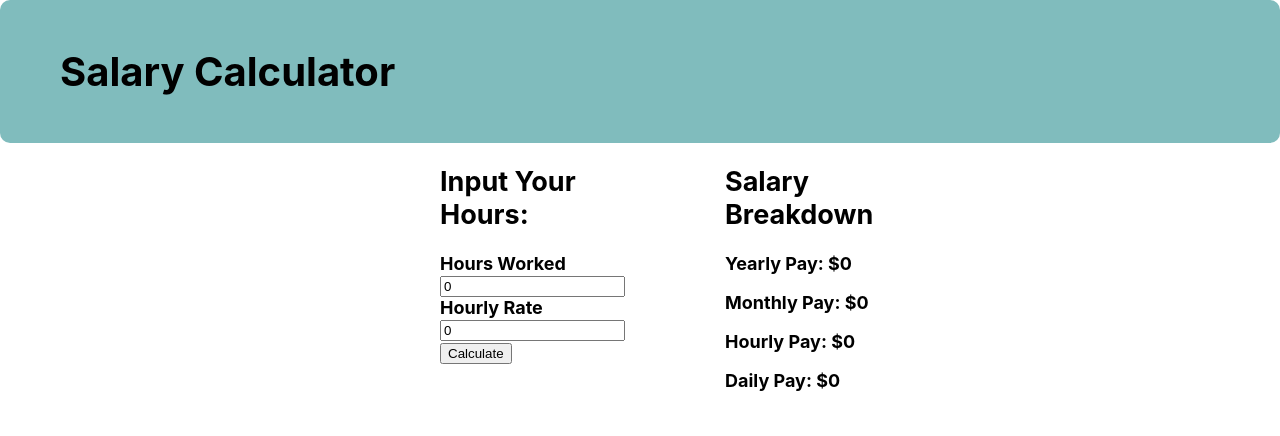
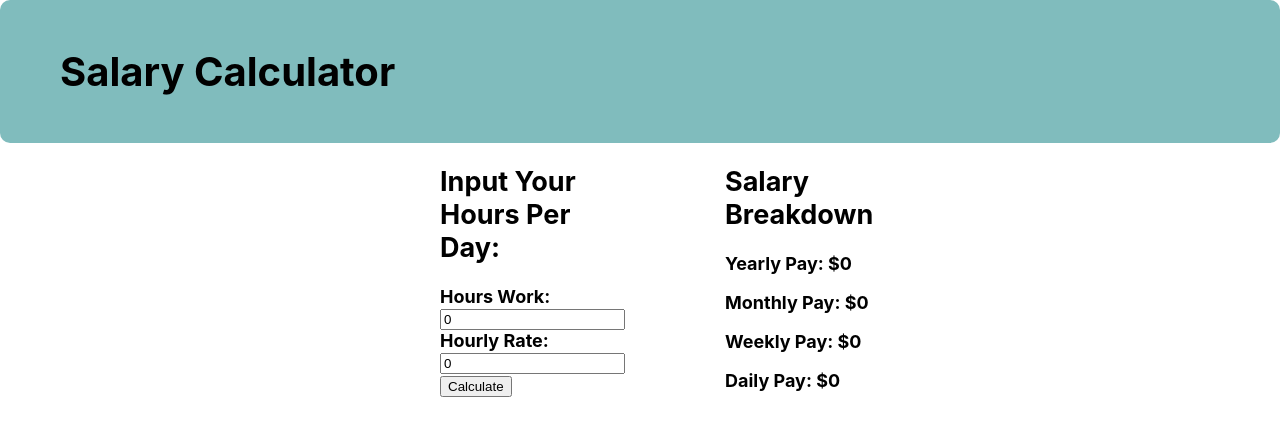
Before and after one commit to trungLyDal/SalaryToHourlyCalculator, a React (Create React App) app: page / in a window 1280 px wide. Both pictures are taken after a click on the button "Calculate". Shown: the top 436 px of the page. Built offline with nearby package versions, Linux system fonts and the light colour scheme.

Commit message:
logic correction

```diff
--- a/src/App.js
+++ b/src/App.js
@@ -7,16 +7,17 @@ import ResultCard from './ResultCard.js';
 function App() {
   const [results, setResults] = React.useState(null);
   const calculatePay = (hoursWorked, hourlyRate, ) => {
-    const yearlyPay = hoursWorked * hourlyRate * 52; // Assuming 52 weeks in a year
-    const monthlyPay = yearlyPay / 12;
-    const hourlyPay = hourlyRate;
-    const dailyPay = yearlyPay / 365; // Assuming 365 days in a year
+
+      const dailyPay = hoursWorked * hourlyRate;
+      const weeklyPay = dailyPay * 5;
+      const monthlyPay = weeklyPay * 4;
+      const yearlyPay = monthlyPay * 12;
 
     setResults({
+      dailyPay,
+      weeklyPay,
+      monthlyPay,
       yearlyPay,
-      monthlyPay,
-      hourlyPay,
-      dailyPay,
     });
   };
 
--- a/src/InputForm.js
+++ b/src/InputForm.js
@@ -11,13 +11,13 @@ const InputForm = ({onCalculate}) => {
 
     return (
         <form onSubmit={handleSubmit}>
-            <h2>Input Your Hours:</h2>
+            <h2>Input Your Hours Per Day:</h2>
             <div>
-                <label>Hours Worked</label>
+                <label>Hours Work:</label>
                 <input type="number" value={hoursWorked} onChange={(e) => setHoursWorked(e.target.value)} />
             </div>
             <div>
-                <label>Hourly Rate</label>
+                <label>Hourly Rate:</label>
                 <input type="number" value={hourlyRate} onChange={(e) => setHourlyRate(e.target.value)} />
             </div>
             <div>
--- a/src/ResultCard.js
+++ b/src/ResultCard.js
@@ -1,13 +1,13 @@
 // ResultCard.jsx
 import React from 'react';
 
-const ResultCard = ({ yearlyPay, monthlyPay, hourlyPay, dailyPay }) => {
+const ResultCard = ({ yearlyPay, monthlyPay, weeklyPay, dailyPay }) => {
   return (
     <div>
       <h2>Salary Breakdown</h2>
       <p>Yearly Pay: ${yearlyPay}</p>
       <p>Monthly Pay: ${monthlyPay}</p>
-      <p>Hourly Pay: ${hourlyPay}</p>
+      <p>Weekly Pay: ${weeklyPay}</p>
       <p>Daily Pay: ${dailyPay}</p>
     </div>
   );
```
Also changed, not shown: public/logo192.png (deleted), public/logo512.png (deleted).
